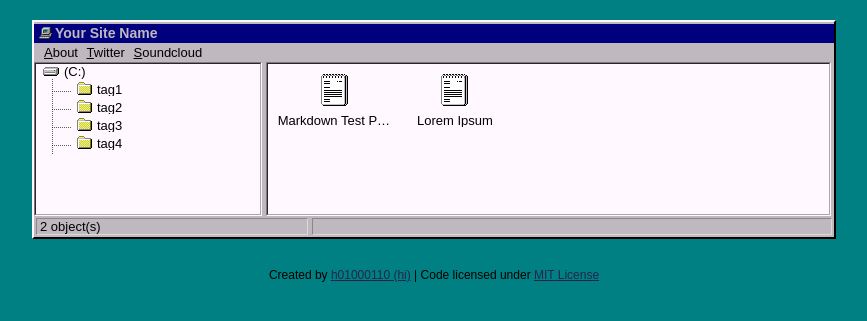
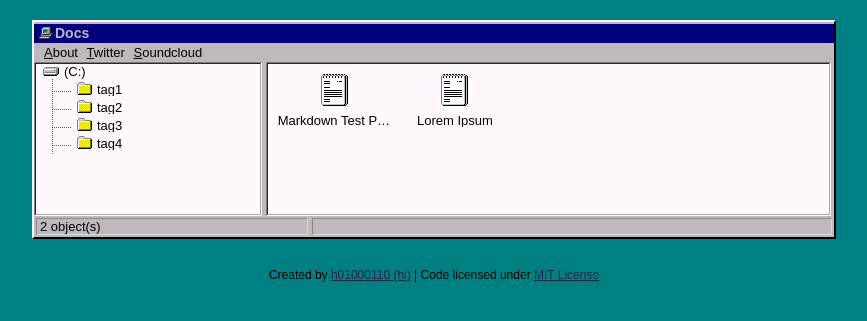
Before and after one commit to mwmxyz/windows, a Jekyll site: the page built from docs/index.html, in a window 1280 px wide. Shown: the top 321 px of the page, without its empty margins (206-1073 px from the left). Built offline with Jekyll 4.4.1, drawn with Linux system fonts in a browser that asks for light colours.

Commit message:
Update _config.yml

```diff
--- a/docs/_config.yml
+++ b/docs/_config.yml
@@ -3,8 +3,8 @@
 baseurl: /project
 
 # variables
-name: Your Site Name
-description: Your description here
+name: Docs
+description: for documents
 google_verification: null
 
 
```
